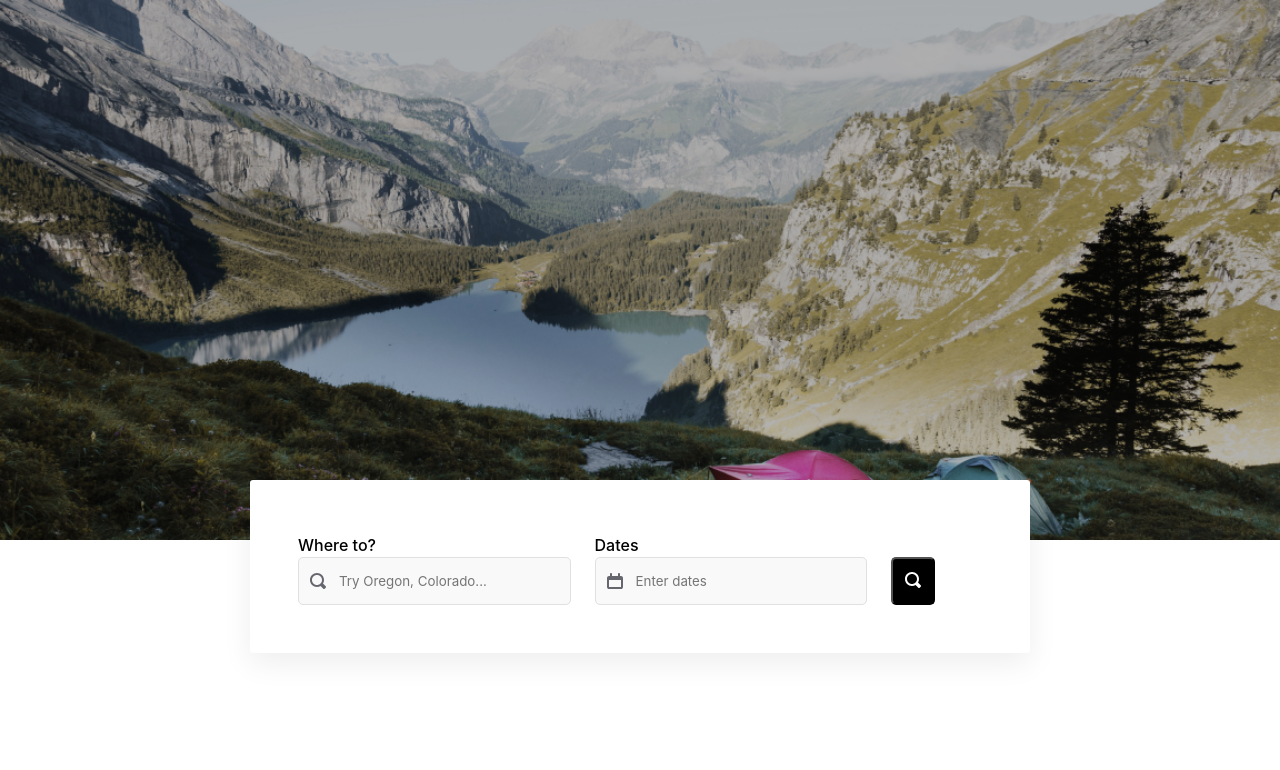
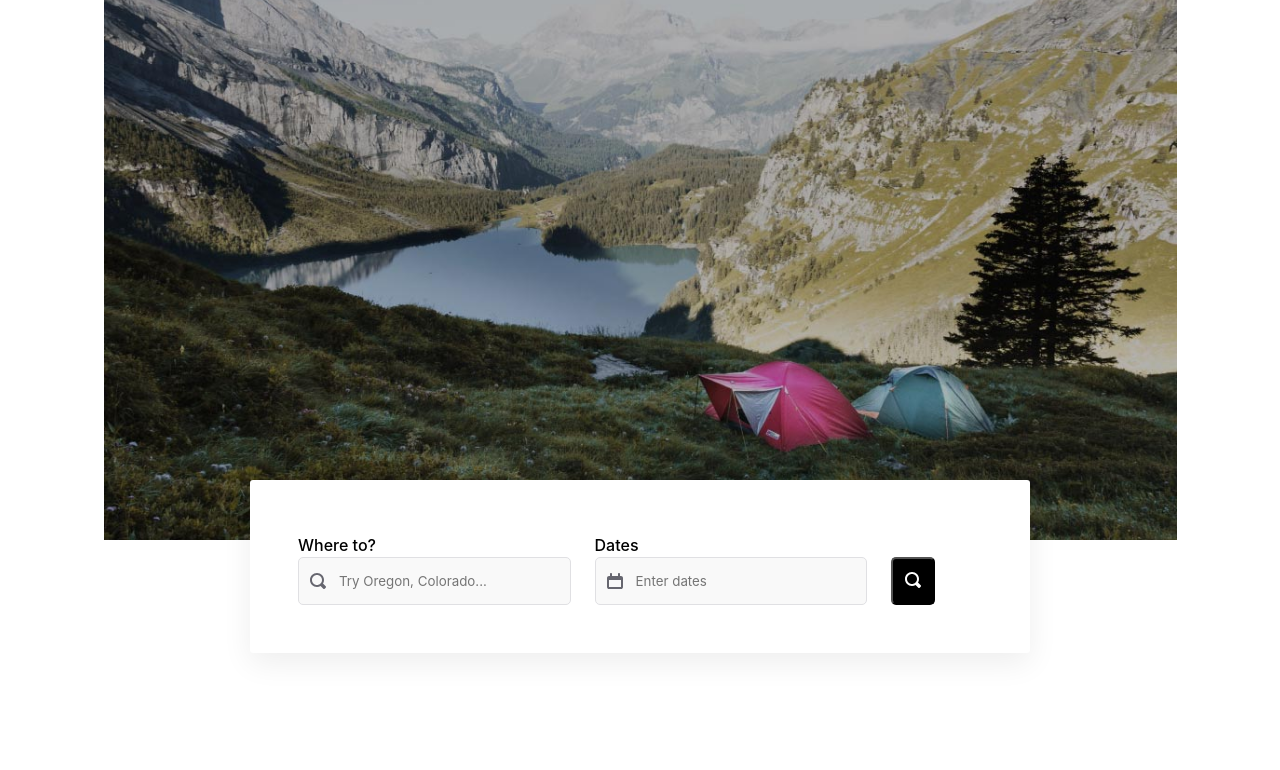
Before and after one commit to marcysutton/testing-accessibility-demos, a website built with Parcel: page exercise1-keyboard/after/index.html in a window 1280 px wide. Shown: the part 100-870 px from the top of the page. Built offline with nearby package versions, Linux system fonts and the light colour scheme.

Commit message:
Update backpacking header image

```diff
--- a/exercise1-keyboard/after/styles.css
+++ b/exercise1-keyboard/after/styles.css
@@ -402,9 +402,9 @@ button.megamenu-navitem {
 /* Homepage */
 
 .page-home #header {
-    background: url(../../images/backpacking1.png) no-repeat;
+    background: url(../../images/backpacking1.jpg) no-repeat;
     background-position: top center;
-    background-size: cover;
+    background-size: contain;
     min-height: 640px;
 }
 .page-home .form-wrap {
--- a/exercise1-keyboard/before/styles.css
+++ b/exercise1-keyboard/before/styles.css
@@ -397,9 +397,9 @@ a:hover {
 /* Homepage */
 
 .page-home #header {
-    background: url(../../images/backpacking1.png) no-repeat;
+    background: url(../../images/backpacking1.jpg) no-repeat;
     background-position: top center;
-    background-size: cover;
+    background-size: contain;
     min-height: 640px;
 }
 .page-home .form-wrap {
--- a/exercise2-devtools/after/styles.css
+++ b/exercise2-devtools/after/styles.css
@@ -405,9 +405,9 @@ button.megamenu-navitem {
 /* Homepage */
 
 .page-home #header {
-    background: url(../../images/backpacking1.png) no-repeat;
+    background: url(../../images/backpacking1.jpg) no-repeat;
     background-position: top center;
-    background-size: cover;
+    background-size: contain;
     min-height: 640px;
 }
 .page-home .form-wrap {
--- a/exercise2-devtools/before/styles.css
+++ b/exercise2-devtools/before/styles.css
@@ -402,9 +402,9 @@ button.megamenu-navitem {
 /* Homepage */
 
 .page-home #header {
-    background: url(../../images/backpacking1.png) no-repeat;
+    background: url(../../images/backpacking1.jpg) no-repeat;
     background-position: top center;
-    background-size: cover;
+    background-size: contain;
     min-height: 640px;
 }
 .page-home .form-wrap {
--- a/exercise3-extensions/after/styles.css
+++ b/exercise3-extensions/after/styles.css
@@ -16,9 +16,6 @@ body {
       Arial, sans-serif, 'Apple Color Emoji', 'Segoe UI Emoji', 'Segoe UI Symbol';
 }
 #header {
-    background: url(../../images/backpacking1.png) no-repeat;
-    background-position: top center;
-    min-height: 640px;
     padding-top: 1em;
     position: relative;
 }
--- a/exercise4-magnification/after/styles.css
+++ b/exercise4-magnification/after/styles.css
@@ -16,7 +16,7 @@ body {
       Arial, sans-serif, 'Apple Color Emoji', 'Segoe UI Emoji', 'Segoe UI Symbol';
 }
 #header {
-    background: url(../../images/backpacking1.png) no-repeat;
+    background: url(../../images/backpacking1.jpg) no-repeat;
     background-position: top center;
     min-height: 640px;
     padding-top: 1em;
--- a/exercise4-magnification/before/styles.css
+++ b/exercise4-magnification/before/styles.css
@@ -16,7 +16,7 @@ body {
       Arial, sans-serif, 'Apple Color Emoji', 'Segoe UI Emoji', 'Segoe UI Symbol';
 }
 #header {
-    background: url(../../images/backpacking1.png) no-repeat;
+    background: url(../../images/backpacking1.jpg) no-repeat;
     background-position: top center;
     min-height: 640px;
     padding-top: 1em;
--- a/exercise5-screenreader/after/styles.css
+++ b/exercise5-screenreader/after/styles.css
@@ -16,7 +16,7 @@ body {
       Arial, sans-serif, 'Apple Color Emoji', 'Segoe UI Emoji', 'Segoe UI Symbol';
 }
 #header {
-    background: url(../../images/backpacking1.png) no-repeat;
+    background: url(../../images/backpacking1.jpg) no-repeat;
     background-position: top center;
     min-height: 640px;
     padding-top: 1em;
--- a/exercise5-screenreader/before/styles.css
+++ b/exercise5-screenreader/before/styles.css
@@ -16,7 +16,7 @@ body {
       Arial, sans-serif, 'Apple Color Emoji', 'Segoe UI Emoji', 'Segoe UI Symbol';
 }
 #header {
-    background: url(../../images/backpacking1.png) no-repeat;
+    background: url(../../images/backpacking1.jpg) no-repeat;
     background-position: top center;
     min-height: 640px;
     padding-top: 1em;
```
Also changed, not shown: images/backpacking1.jpg (added), images/backpacking1.png (deleted).
